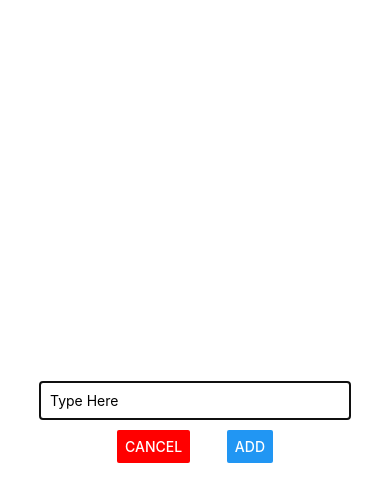
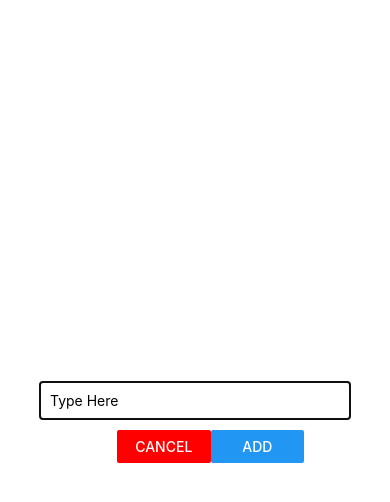
Before and after one commit to DeclanBernardin/React-Native-App, a React Native app: screen / in a window 390 px wide. Both pictures are taken after a click on the button "ADD NEW GOAL". Shown: the top 502 px of the page. Built offline with nearby package versions, Linux system fonts and the light colour scheme.

Commit message:
added some slight changes to styling

```diff
--- a/components/GoalInput.js
+++ b/components/GoalInput.js
@@ -22,8 +22,12 @@ const GoalInput = props => {
                 onChangeText={goalInputHandler}
                 value={enteredGoal} />
             <View style={styles.buttonContainer}>
-                <Button title="CANCEL" color="red" onPress={props.onCancel}/>
-                <Button title="Add" onPress={addGoalHandler} />
+                <View style={styles.button}>
+                    <Button title="CANCEL" color="red" onPress={props.onCancel}/>
+                </View>
+                <View style={styles.button}>
+                    <Button title="Add" onPress={addGoalHandler} />
+                </View>
             </View>
         </View>
         </Modal>
@@ -47,6 +51,9 @@ const styles = StyleSheet.create({
         flexDirection: 'row',
         justifyContent: 'space-between',
         width: '40%',
+    },
+    button: {
+        width: '60%'
     }
 });
 
```
